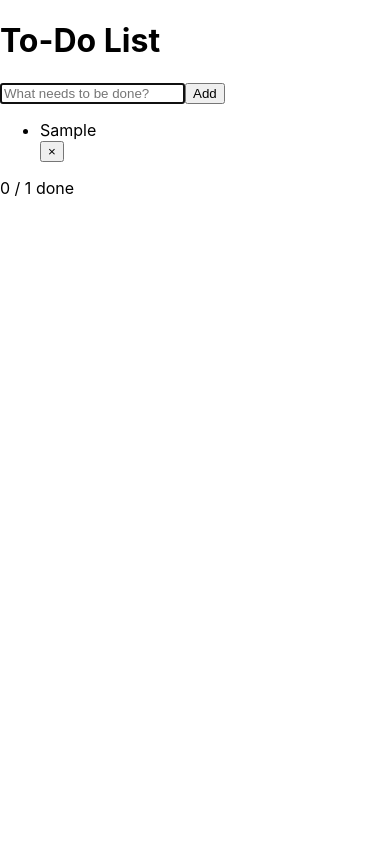
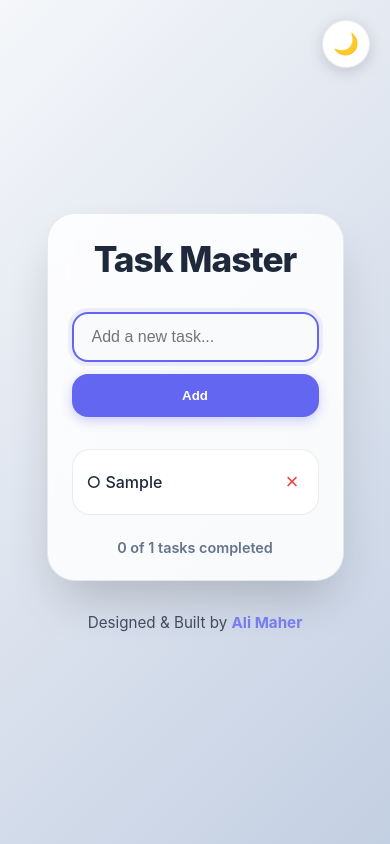
Before and after one commit to ALi-Maher-Mohamed/React-Basic-Todos, a React (Create React App) app: page / in a window 390 px wide. Both pictures are taken after typing "Sample" into the empty fields and a click on the button "Add". Built offline with nearby package versions, Linux system fonts and the light colour scheme.

Commit message:
Make the project responsive and Add footer

```diff
--- a/src/App.css
+++ b/src/App.css
@@ -1,29 +1,226 @@
-.App {
-  margin: 50px 30px;
-  border: solid 1px;
-  padding: 25px 15px;
+:root {
+  --primary: #6366f1;
+  --primary-hover: #4f46e5;
+  --bg-gradient: linear-gradient(135deg, #f5f7fa 0%, #c3cfe2 100%);
+  --glass-bg: rgba(255, 255, 255, 0.85);
+  --text-main: #1e293b;
+  --item-bg: #ffffff;
+  --input-bg: #f8fafc;
+  --border-color: rgba(0, 0, 0, 0.08);
+  --stats-text: #64748b;
+  --danger: #ef4444;
 }
-.todos-container {
+
+[data-theme="dark"] {
+  --bg-gradient: linear-gradient(135deg, #0f172a 0%, #1e293b 100%);
+  --glass-bg: rgba(30, 41, 59, 0.75);
+  --text-main: #f1f5f9;
+  --item-bg: #1e293b;
+  --input-bg: #0f172a;
+  --border-color: rgba(255, 255, 255, 0.1);
+  --stats-text: #94a3b8;
+}
+
+* {
+  box-sizing: border-box;
+  margin: 0;
+  padding: 0;
+  transition: all 0.3s ease;
+}
+
+body {
+  font-family:
+    "Inter",
+    -apple-system,
+    sans-serif;
+  background: var(--bg-gradient);
+  background-attachment: fixed;
+  min-height: 100vh;
+  display: flex;
+  align-items: center;
+  justify-content: center;
+}
+
+.app-container {
+  width: 100%;
+  padding: 20px;
   display: flex;
   flex-direction: column;
-}
-.todos-container ul li {
-  width: 170px;
-  overflow: break-word;
-  list-style-type: "👉";
-  cursor: pointer;
+  align-items: center;
+  position: relative;
 }
 
-.done {
+.theme-toggle {
+  position: fixed;
+  top: 20px;
+  right: 20px;
+  background: var(--item-bg);
+  border: 1px solid var(--border-color);
+  width: 48px;
+  height: 48px;
+  border-radius: 50%;
+  cursor: pointer;
+  font-size: 1.3rem;
+  display: flex;
+  align-items: center;
+  justify-content: center;
+  box-shadow: 0 4px 15px rgba(0, 0, 0, 0.15);
+  z-index: 100;
+}
+
+.theme-toggle:hover {
+  transform: rotate(15deg) scale(1.1);
+}
+
+.todo-app {
+  background: var(--glass-bg);
+  backdrop-filter: blur(12px);
+  -webkit-backdrop-filter: blur(12px);
+  border-radius: 28px;
+  box-shadow: 0 25px 50px -12px rgba(0, 0, 0, 0.2);
+  padding: 2.5rem;
+  width: 100%;
+  max-width: 500px;
+  border: 1px solid var(--border-color);
+}
+
+h1 {
+  margin-bottom: 2rem;
+  text-align: center;
+  color: var(--text-main);
+  font-weight: 800;
+  font-size: 2.2rem;
+  letter-spacing: -1px;
+}
+
+.input-section {
+  display: flex;
+  gap: 12px;
+  margin-bottom: 2rem;
+}
+
+input[type="text"] {
+  flex: 1;
+  padding: 14px 18px;
+  background: var(--input-bg);
+  border: 2px solid var(--border-color);
+  border-radius: 16px;
+  font-size: 1rem;
+  color: var(--text-main);
+  outline: none;
+}
+
+input[type="text"]:focus {
+  border-color: var(--primary);
+  box-shadow: 0 0 0 4px rgba(99, 102, 241, 0.1);
+}
+
+.add-btn {
+  padding: 14px 24px;
+  background: var(--primary);
+  color: white;
+  border: none;
+  border-radius: 16px;
+  cursor: pointer;
+  font-weight: 700;
+  box-shadow: 0 4px 12px rgba(99, 102, 241, 0.3);
+}
+
+.add-btn:hover {
+  background: var(--primary-hover);
+  transform: translateY(-2px);
+}
+
+.todos-list ul {
+  list-style: none;
+}
+
+.todos-list li {
+  display: flex;
+  align-items: center;
+  gap: 12px;
+  padding: 14px;
+  background: var(--item-bg);
+  margin-bottom: 12px;
+  border-radius: 18px;
+  border: 1px solid var(--border-color);
+  animation: fadeIn 0.4s ease;
+}
+
+@keyframes fadeIn {
+  from {
+    opacity: 0;
+    transform: translateY(10px);
+  }
+  to {
+    opacity: 1;
+    transform: translateY(0);
+  }
+}
+
+.todo-text {
+  flex: 1;
+  cursor: pointer;
+  font-weight: 500;
+  color: var(--text-main);
+  word-break: break-word;
+}
+
+.completed {
+  opacity: 0.6;
+  background: rgba(255, 255, 255, 0.05) !important;
+}
+
+.completed .todo-text {
   text-decoration: line-through;
 }
 
-.item {
+.delete-btn {
+  background: transparent;
+  color: var(--danger);
+  border: none;
+  font-size: 1.4rem;
+  cursor: pointer;
+  padding: 5px;
   display: flex;
   align-items: center;
-  justify-content: space-between;
+  justify-content: center;
 }
 
-.delete {
-  cursor: pointer;
+.delete-btn:hover {
+  transform: scale(1.2);
 }
+
+.stats {
+  margin-top: 1.5rem;
+  text-align: center;
+  color: var(--stats-text);
+  font-size: 0.9rem;
+  font-weight: 600;
+}
+
+.footer {
+  margin-top: 2rem;
+  font-size: 0.95rem;
+  color: var(--text-main);
+  opacity: 0.8;
+  text-align: center;
+}
+
+.footer b {
+  color: var(--primary);
+  font-weight: 700;
+  position: relative;
+}
+
+@media (max-width: 480px) {
+  .todo-app {
+    padding: 1.5rem;
+  }
+  .input-section {
+    flex-direction: column;
+  }
+  .add-btn {
+    width: 100%;
+  }
+}
--- a/src/App.js
+++ b/src/App.js
@@ -2,6 +2,18 @@ import { useState, useRef, useCallback, useEffect } from "react";
 import "./App.css";
 
 function App() {
+  const [theme, setTheme] = useState(
+    () => localStorage.getItem("theme") || "light",
+  );
+
+  useEffect(() => {
+    document.documentElement.setAttribute("data-theme", theme);
+    localStorage.setItem("theme", theme);
+  }, [theme]);
+
+  const toggleTheme = () =>
+    setTheme((prev) => (prev === "light" ? "dark" : "light"));
+
   const [todos, setTodos] = useState(() => {
     try {
       const saved = localStorage.getItem("todos");
@@ -14,70 +26,78 @@ function App() {
   const [inputValue, setInputValue] = useState("");
   const inputRef = useRef(null);
 
-  // حفظ التودوهات في localStorage كل ما يتغيروا
   useEffect(() => {
     localStorage.setItem("todos", JSON.stringify(todos));
   }, [todos]);
 
   const handleAddTodo = useCallback(() => {
     const trimmedText = inputValue.trim();
-
     if (!trimmedText) {
-      alert("Please enter a valid todo item");
       inputRef.current?.focus();
       return;
     }
 
     const newTodo = {
-      id: crypto.randomUUID(), // أفضل بكتير من index
+      id: crypto.randomUUID(),
       text: trimmedText,
       completed: false,
-      createdAt: Date.now(),
     };
 
-    setTodos((prev) => [newTodo, ...prev]); // إضافة في البداية (أحدث أولاً)
+    setTodos((prev) => [newTodo, ...prev]);
     setInputValue("");
     inputRef.current?.focus();
   }, [inputValue]);
 
-  const handleToggleComplete = useCallback((id) => {
+  const handleToggleComplete = (id) => {
     setTodos((prev) =>
       prev.map((todo) =>
         todo.id === id ? { ...todo, completed: !todo.completed } : todo,
       ),
     );
-  }, []);
+  };
 
-  const handleDelete = useCallback((id) => {
+  const handleDelete = (id) => {
     setTodos((prev) => prev.filter((todo) => todo.id !== id));
-  }, []);
+  };
 
   const handleKeyDown = (e) => {
-    if (e.key === "Enter") {
-      handleAddTodo();
-    }
+    if (e.key === "Enter") handleAddTodo();
   };
 
   return (
     <div className="app-container">
+      {/* Theme Button */}
+      <button
+        className="theme-toggle"
+        onClick={toggleTheme}
+        title="Switch Theme"
+      >
+        {theme === "light" ? "🌙" : "☀️"}
+      </button>
+
       <div className="todo-app">
-        <h1>To-Do List</h1>
+        <h1>Task Master</h1>
 
         <div className="input-section">
           <input
             ref={inputRef}
+            type="text"
             value={inputValue}
             onChange={(e) => setInputValue(e.target.value)}
             onKeyDown={handleKeyDown}
-            placeholder="What needs to be done?"
+            placeholder="Add a new task..."
             autoFocus
           />
-          <button onClick={handleAddTodo}>Add</button>
+          <button className="add-btn" onClick={handleAddTodo}>
+            Add
+          </button>
         </div>
 
         <div className="todos-list">
           {todos.length === 0 ? (
-            <p className="empty-state">No tasks yet. Add one! ✨</p>
+            <p style={{ textAlign: "center", opacity: 0.6, padding: "1rem" }}>
+              No tasks for today. Relax! ☕
+            </p>
           ) : (
             <ul>
               {todos.map((todo) => (
@@ -85,21 +105,13 @@ function App() {
                   <div
                     className="todo-text"
                     onClick={() => handleToggleComplete(todo.id)}
-                    role="button"
-                    tabIndex={0}
-                    onKeyDown={(e) => {
-                      if (e.key === "Enter" || e.key === " ") {
-                        handleToggleComplete(todo.id);
-                      }
-                    }}
                   >
+                    {todo.completed ? "✓ " : "○ "}
                     {todo.text}
                   </div>
-
                   <button
                     className="delete-btn"
                     onClick={() => handleDelete(todo.id)}
-                    aria-label={`Delete "${todo.text}"`}
                   >
                     ×
                   </button>
@@ -111,10 +123,16 @@ function App() {
 
         {todos.length > 0 && (
           <div className="stats">
-            {todos.filter((t) => t.completed).length} / {todos.length} done
+            {todos.filter((t) => t.completed).length} of {todos.length} tasks
+            completed
           </div>
         )}
       </div>
+
+      {/* Your Branding Footer */}
+      <footer className="footer">
+        Designed & Built by <b>Ali Maher</b>
+      </footer>
     </div>
   );
 }
```
